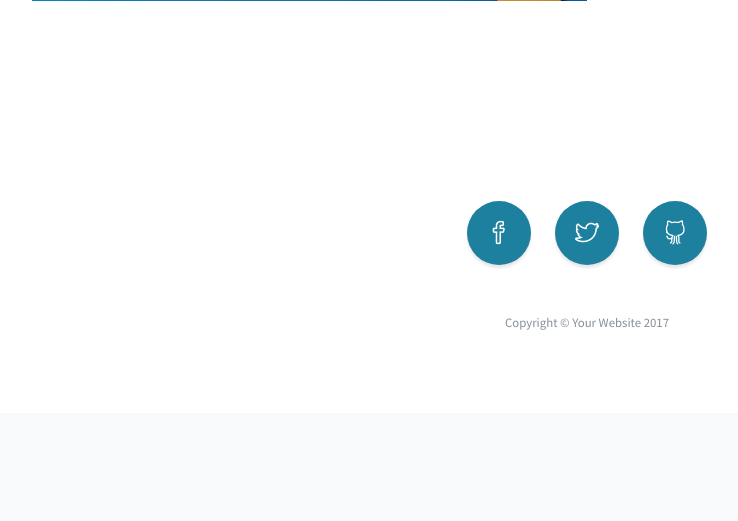
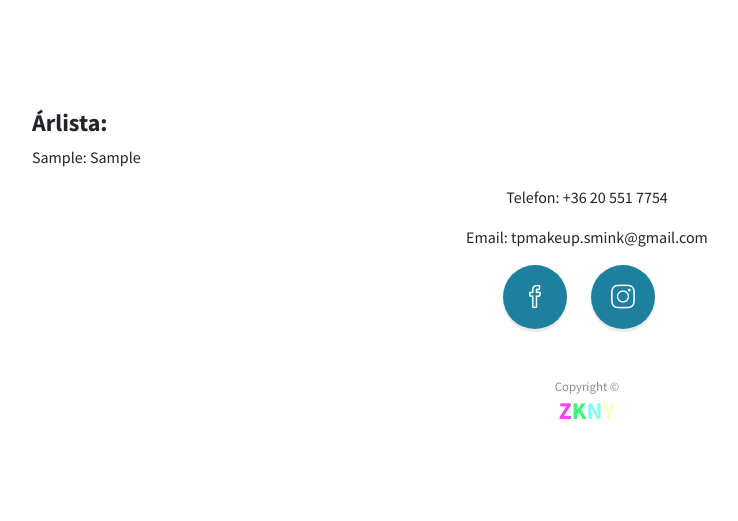
Before and after one commit to zakanybalazs/ptmakeup, a PHP site: page /galeries.php?cat=5 in a window 1280 px wide. Shown: the part 974-1495 px from the top of the page, without its empty margins (53-791 px from the left). Before the commit the page ends 1304 px from the top, so only its background shows below. Run offline with PHP 8.4, Linux system fonts and the light colour scheme; data comes from the database, SQL or seed files in the repository; tables that the repository leaves empty or names only in its code hold one stand-in row (values such as "Sample post"); some libraries are stand-ins or nearby versions.

Commit message:
official build -colors 1.1

```diff
--- a/ajax/ajax.kep_feltoltes.php
+++ b/ajax/ajax.kep_feltoltes.php
@@ -19,6 +19,7 @@
 $json = array("ok");
 // kép feltöltése a szerverre
 // $pat = "c:/xampp/htdocs/ptmakeup/".$pat;
+$temp_name = $_FILES['kep']['tmp_name'];
  chmod($_FILES['kep']['tmp_name'], 0755);
 rename($_FILES['kep']['tmp_name'],$pat);
 
@@ -27,5 +28,5 @@
   $json = array($server->error);
  }
 header("Content-Type: text/json");
-echo json_encode(array( $json ));
+echo json_encode(array( $temp_name ));
  ?>
--- a/config/db.php
+++ b/config/db.php
@@ -1,6 +1,6 @@
 <?php
 $hostDB = "localhost";
-$userDB = "tpmakeup";
+$userDB = "ptmakeup";
 $passDB = "AQ1sw2de3";
-$tableDB = "tpmakeup";
+$tableDB = "ptmakeup";
  ?>
--- a/galeries.php
+++ b/galeries.php
@@ -21,17 +21,9 @@ $server = mysqli_connect($hostDB,$userDB,$passDB,$tableDB);
     <link href="vendor/font-awesome/css/font-awesome.min.css" rel="stylesheet" type="text/css">
     <link href="https://fonts.googleapis.com/css?family=Source+Sans+Pro:300,400,700,300italic,400italic,700italic" rel="stylesheet" type="text/css">
     <link href="vendor/simple-line-icons/css/simple-line-icons.css" rel="stylesheet">
+    <link rel="shortcut icon" type="image/x-icon" href="assets/uploads/tp_icon.png" />
     <script src="https://code.jquery.com/jquery-3.2.1.min.js"></script>
 
-    <!-- Bootstrap core JavaScript -->
-    <script src="vendor/jquery/jquery.min.js"></script>
-    <script src="vendor/bootstrap/js/bootstrap.bundle.min.js"></script>
-
-    <!-- Plugin JavaScript -->
-    <script src="vendor/jquery-easing/jquery.easing.min.js"></script>
-
-    <!-- Custom scripts for this template -->
-    <script src="js/stylish-portfolio.min.js"></script>
 
     <script src="btn_ready.js" charset="utf-8"></script>
     <script src="https://cdnjs.cloudflare.com/ajax/libs/ekko-lightbox/5.2.0/ekko-lightbox.min.js" charset="utf-8"></script>
@@ -48,6 +40,25 @@ $server = mysqli_connect($hostDB,$userDB,$passDB,$tableDB);
   </head>
 
   <body id="page-top">
+    <a class="menu-toggle rounded" href="#">
+      <i class="fa fa-bars"></i>
+    </a>
+    <nav id="sidebar-wrapper">
+      <ul class="sidebar-nav">
+        <li class="sidebar-nav-item">
+          <a class="js-scroll-trigger" href="index.php#page-top">Kezdőlap</a>
+        </li>
+        <li class="sidebar-nav-item">
+          <a class="js-scroll-trigger" href="index.php#gallery">Gelléria</a>
+        </li>
+        <li class="sidebar-nav-item">
+          <a class="js-scroll-trigger" href="index.php#services">Bemutatkozás</a>
+        </li>
+        <li class="sidebar-nav-item">
+          <a class="js-scroll-trigger" href="index.php#footer">Elérhetőségek</a>
+        </li>
+      </ul>
+    </nav>
 
     <!-- About -->
     <section class="content-section bg-light" id="gallery">
@@ -74,52 +85,87 @@ $server = mysqli_connect($hostDB,$userDB,$passDB,$tableDB);
       </div>
     </section>
 
+    <?php
+    $cat_id = $_GET['cat'];
+    $q = "SELECT * FROM categories WHERE cat_id = '{$cat_id}'";
+    $sq = mysqli_query($server, $q);
+    while ($sqa = mysqli_fetch_assoc($sq)) {
+      $cat_name = $sqa['name'];
+    }
+     ?>
+
     <!-- Portfolio -->
     <section class="content-section" id="portfolio">
       <div class="container">
         <div class="content-section-heading text-center">
           <h3 class="text-primary mb-0">Portfolio</h3>
-          <h2 class="mb-5">(kiválaszott kategória</h2>
+          <h2 class="mb-5"><?php echo $cat_name ?></h2>
         </div>
         <div class="row no-gutters">
-          <div class="col-lg-6">
-            <a class="portfolio-item" data-toggle="lightbox" href="img/portfolio-1.jpg">
+        <?php
+        $cat_id = $_GET['cat'];
+        $q = "SELECT * FROM photo WHERE cat = '{$cat_name}'";
+        $sq = mysqli_query($server, $q);
+        while ($sqa = mysqli_fetch_assoc($sq)) {
+          $pat = $sqa['pat'];
+          $leiras = $sqa['leiras'];
+         ?>
+
+          <div class="col-lg-4">
+            <a class="portfolio-item" data-toggle="lightbox" href="<?php echo $pat ?>">
               <span class="caption">
                 <span class="caption-content">
-                  <p class="mb-0">A yellow pencil with envelopes on a clean, blue backdrop!</p>
+                  <p class="mb-0"><?php echo $leiras ?></p>
                 </span>
               </span>
-              <img class="img-fluid" src="img/portfolio-1.jpg" alt="">
+              <img class="img-fluid" src="<?php echo $pat ?>" alt="" height="100%">
             </a>
           </div>
-
+        <?php } ?>
         </div>
       </div>
     </section>
     <!-- Footer -->
+    <section id="footer">
+
     <footer class="footer text-center">
+      <div class="container" align="left">
+        <h4>Árlista:</h4>
+        <?php
+        $q = "SELECT * FROM arlista";
+        $sq = mysqli_query($server, $q);
+        while ($sqa = mysqli_fetch_assoc($sq)) {
+        ?>
+        <p><?php echo $sqa['megnevezes'] ?>: <?php echo $sqa['ar'] ?></p>
+          <?php
+        }
+         ?>
+      </div>
       <div class="container">
+        <p>Telefon: +36 20 551 7754</p>
+        <p>Email: tpmakeup.smink@gmail.com</p>
         <ul class="list-inline mb-5">
           <li class="list-inline-item">
-            <a class="social-link rounded-circle text-white mr-3" href="#">
+            <a class="social-link rounded-circle text-white mr-3" href="https://www.facebook.com/TakacsPetraSmink/">
               <i class="icon-social-facebook"></i>
             </a>
           </li>
           <li class="list-inline-item">
-            <a class="social-link rounded-circle text-white mr-3" href="#">
-              <i class="icon-social-twitter"></i>
-            </a>
-          </li>
-          <li class="list-inline-item">
-            <a class="social-link rounded-circle text-white" href="#">
-              <i class="icon-social-github"></i>
+            <a class="social-link rounded-circle text-white mr-3" href="https://www.instagram.com/_tp_makeup_/">
+              <i class="icon-social-instagram"></i>
             </a>
           </li>
         </ul>
-        <p class="text-muted small mb-0">Copyright &copy; Your Website 2017</p>
+
+        <p class="text-muted small mb-0">Copyright &copy; <h4><a href="https://www.facebook.com/balazs.zakany"><span style="color:#f442f4">Z</span><span style="color:#30ff75">K</span><span style="color:#82fff2">N</span><span style="color:#f7ffbf">Y</span></a></h4></p>
       </div>
     </footer>
 
+    <!-- Scroll to Top Button-->
+    <a class="scroll-to-top rounded js-scroll-trigger" href="#page-top">
+      <i class="fa fa-angle-up"></i>
+    </a>
+  </section>
     <!-- Scroll to Top Button-->
     <a class="scroll-to-top rounded js-scroll-trigger" href="#page-top">
       <i class="fa fa-angle-up"></i>
@@ -135,5 +181,14 @@ $server = mysqli_connect($hostDB,$userDB,$passDB,$tableDB);
     </script>
 
   </body>
+  <!-- Bootstrap core JavaScript -->
+  <!-- <script src="vendor/jquery/jquery.min.js"></script> -->
+  <script src="vendor/bootstrap/js/bootstrap.bundle.min.js"></script>
+
+  <!-- Plugin JavaScript -->
+  <script src="vendor/jquery-easing/jquery.easing.min.js"></script>
+
+  <!-- Custom scripts for this template -->
+  <script src="js/stylish-portfolio.min.js"></script>
 
 </html>
```
Also changed, not shown: admin/index.php (+25 -14 lines), index.php (+23 -18 lines), assets/uploads/kepek/1.JPG (added), assets/uploads/kepek/27.JPG (added), assets/uploads/kepek/28.JPG (added), assets/uploads/kepek/29.JPG (added), 6 other files.
